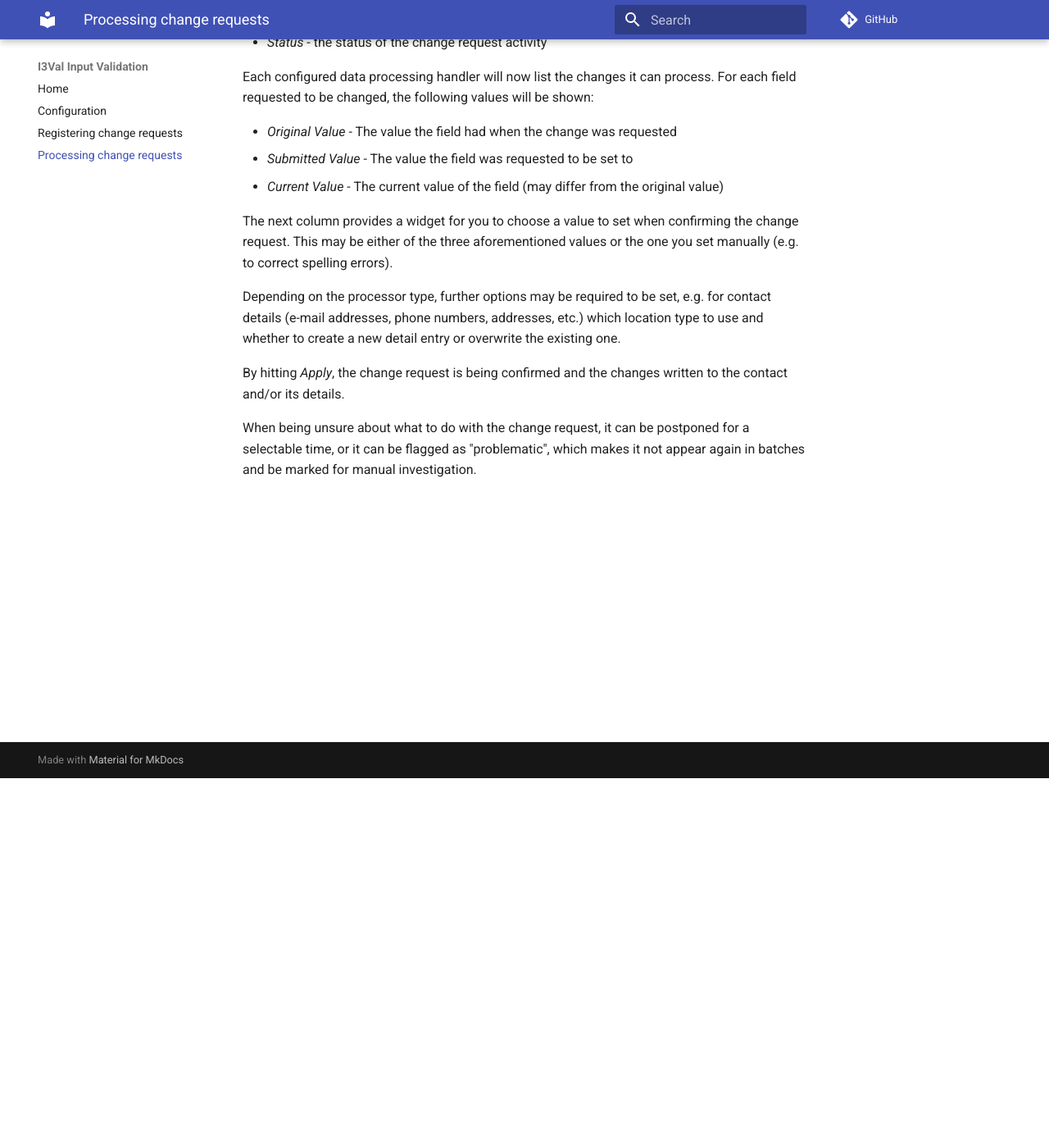
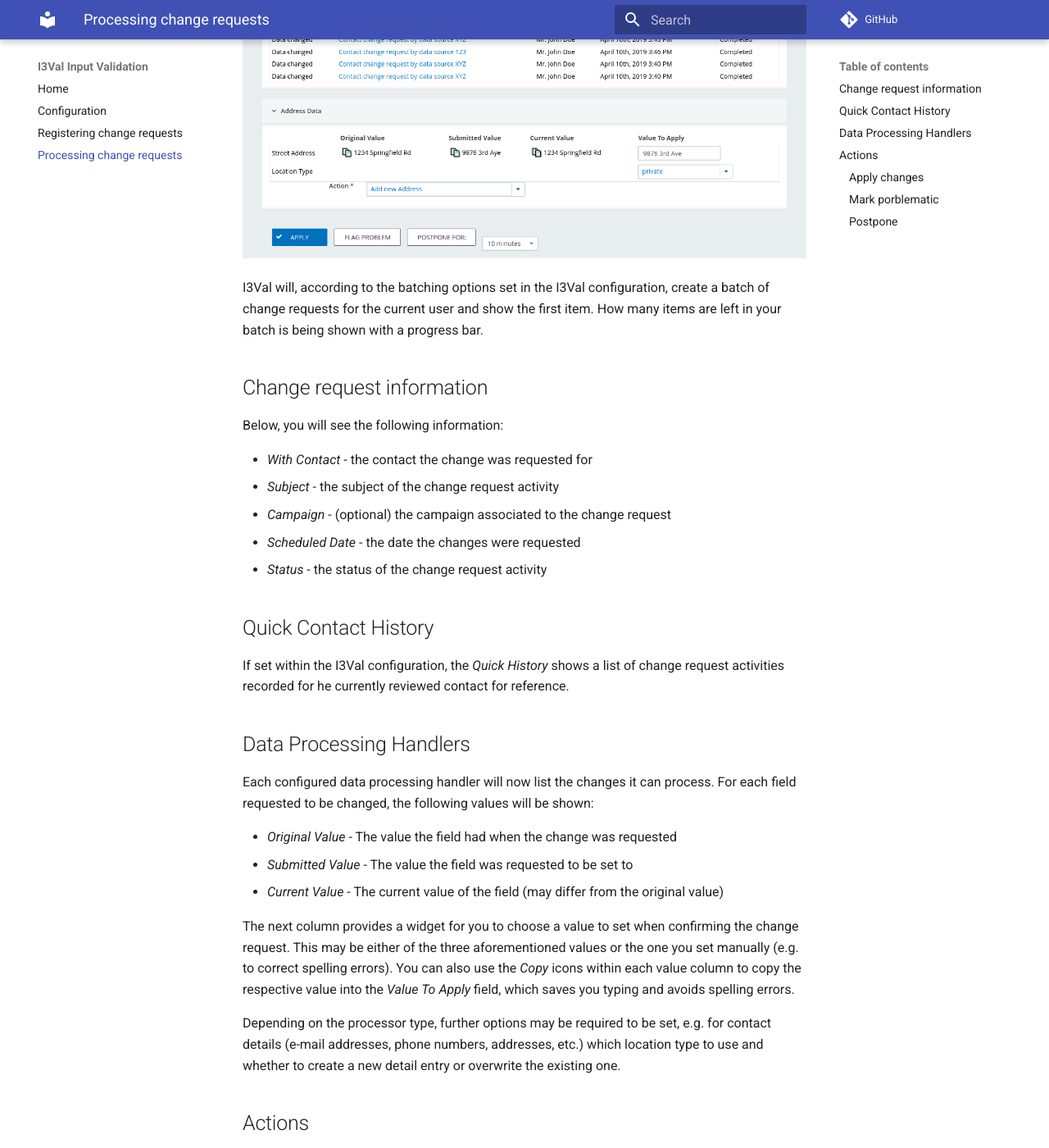
Before and after one commit to systopia/Contact-Update-Queue, an MkDocs documentation site: the page built from docs/processing-change-requests.md, in a window 1280 px wide and 1400 px high, scrolled down 451 px. Shown: the whole window at 82% size. Built offline with MkDocs 1.6.1 and Material for MkDocs 9.7.7, drawn with Linux system fonts in a browser that asks for light colours; comment, search, counter and statistics services are not loaded; old or Windows-style settings are respelled for this version of MkDocs; some of the changed text lies outside the part shown.

```diff
--- a/docs/configuration.md
+++ b/docs/configuration.md
@@ -1,20 +1,37 @@
 # Configuration
 
 Once installed, the I3Val extension provides a configuration interface
-accessible at *Administration* → *System Settings* → *I3Val Configuration* with
+accessible at *Administration* → *System Settings* → *Configure I3Val* with
 the following configuration options:
 
 ## Processing Options
 
 This section defines options for processing change requests using the I3Val
-batch processing interface.
+Desktop.
+
+![I3Val Configuration form - Processing Options](img/i3val-configuration-processing_options.png "I3Val Configuration form - Processing Options")
 
 ### Quick History
+
+When processing data change requests for a contact, activities of the type(s)
+selected here will be shown in a drop-down area in the I3Val Desktop for
+reference of which changes have been either scheduled, processed or marked
+problematic for the contact.
+
+Reviewing closed activities may be useful for deciding what to do with a change
+request. Also, seeing multiple scheduled change requests for the same contact
+may indicate interferences with the current change request. In this case, an
+information message will appear, informing you about other scheduled change
+requests for the same contact, offering you to process all of them in a new
+batch.
 
 ### Default Action
 
 This option defines the default action to select for a change request. Selecting
-"Automatic" will try to choose the most appropriate action for each entry.
+"Automatic" will try to choose the most appropriate action for each entry. The
+default action will not be applied automatically, it will just be pre-selected
+within the I3Val Desktop processing handler panels, still giving you the
+possibility to change it before applying the change request.
 
 ### Flagged Request Status
 
@@ -33,8 +50,10 @@ This option defines how many change requests will be put together in a batch.
 ## Update Request Options
 
 This section defines options for data stored with change requests when
-processing them using the I3Val batch processing interface. Those are generally
-common validators for providing more sanity of input data automatically.
+processing them using the I3Val Desktop. Those are generally common validators
+for providing more sanity of input data automatically.
+
+![I3Val Configuration form - Update Request Options](img/i3val-configuration-update_request_options.png "I3Val Configuration form - Update Request Options")
 
 ### Input Trim Characters
 
@@ -52,6 +71,19 @@ being set here, the input values will be seen as non-existent and be ignored.
 
 ## Data Configuration
 
+Within this section, an arbitrary number of configuration sets can be defined.
+Those sets define which data changes should be processed. Which configuration
+set is being used is defined by the selected activity type.
+
+!!! example
+    If you want to only process changes in e-mail addresses for a certain data
+    source (e.g. a newsletter subscription form), change request activities
+    should be created with a specific activity type, which should then be
+    configured to only use the *Email Update* handler in the I3Val configuration
+    set. All other changes will not be processed.
+
+![I3Val Configuration form - Data Configuration](img/i3val-configuration-data_configuration.png "I3Val Configuration form - Data Configuration")
+
 ### Activity Type
 
 The activity type is the primary parameter for deciding which I3Val
--- a/docs/processing-change-requests.md
+++ b/docs/processing-change-requests.md
@@ -1,11 +1,15 @@
 # Processing change requests
 
 In the navigation menu, go to *Contacts* → *Process Pending Update Requests* to
-load the I3Val batch processing interface.
+load the I3Val Desktop.
 
-I3Val will, according to the batching options, create a batch of change requests
-and show the first item. How many items are left in your batch is being shown
-with a progress bar.
+![I3Val Desktop](img/i3val-desktop.png "I3Val Desktop")
+
+I3Val will, according to the batching options set in the I3Val configuration,
+create a batch of change requests for the current user and show the first item.
+How many items are left in your batch is being shown with a progress bar.
+
+## Change request information
 
 Below, you will see the following information:
 
@@ -14,6 +18,14 @@ Below, you will see the following information:
 *   *Campaign* - (optional) the campaign associated to the change request
 *   *Scheduled Date* - the date the changes were requested
 *   *Status* - the status of the change request activity
+
+## Quick Contact History
+
+If set within the I3Val configuration, the *Quick History* shows a list of
+change request activities recorded for he currently reviewed contact for
+reference.
+
+## Data Processing Handlers
 
 Each configured data processing handler will now list the changes it can
 process. For each field requested to be changed, the following values will be
@@ -26,16 +38,33 @@ shown:
 
 The next column provides a widget for you to choose a value to set when
 confirming the change request. This may be either of the three aforementioned
-values or the one you set manually (e.g. to correct spelling errors).
+values or the one you set manually (e.g. to correct spelling errors). You can
+also use the *Copy* icons within each value column to copy the respective value
+into the *Value To Apply* field, which saves you typing and avoids spelling
+errors.
 
 Depending on the processor type, further options may be required to be set, e.g.
 for contact details (e-mail addresses, phone numbers, addresses, etc.) which
 location type to use and whether to create a new detail entry or overwrite the
 existing one.
 
-By hitting *Apply*, the change request is being confirmed and the changes
-written to the contact and/or its details.
+## Actions
 
-When being unsure about what to do with the change request, it can be postponed
-for a selectable time, or it can be flagged as "problematic", which makes it not
-appear again in batches and be marked for manual investigation.
+### Apply changes
+
+By hitting *Apply*, the change request is being confirmed and the changes will
+be written to the contact and/or its details.
+
+### Mark porblematic
+
+When being unsure about what to do with the change request, it can be flagged as
+"problematic", which makes it not appear again in batches and be marked for
+manual investigation by setting the activity status to the one set within the
+I3Val configuration.
+
+### Postpone
+
+If you want to review the change request again later, hitting *Postpone for*
+will put the entry on hold for the time span selected within the drop-down field
+next to the button. The change request will be available for being put into a
+new batch when that time span is expired.
```
Also changed, not shown: docs/index.md (+10 -9 lines), docs/registering-change-requests.md (+9 -1 lines), docs/img/i3val-configuration-data_configuration.png (added), docs/img/i3val-configuration-processing_options.png (added), docs/img/i3val-configuration-update_request_options.png (added), docs/img/i3val-desktop.png (added).
